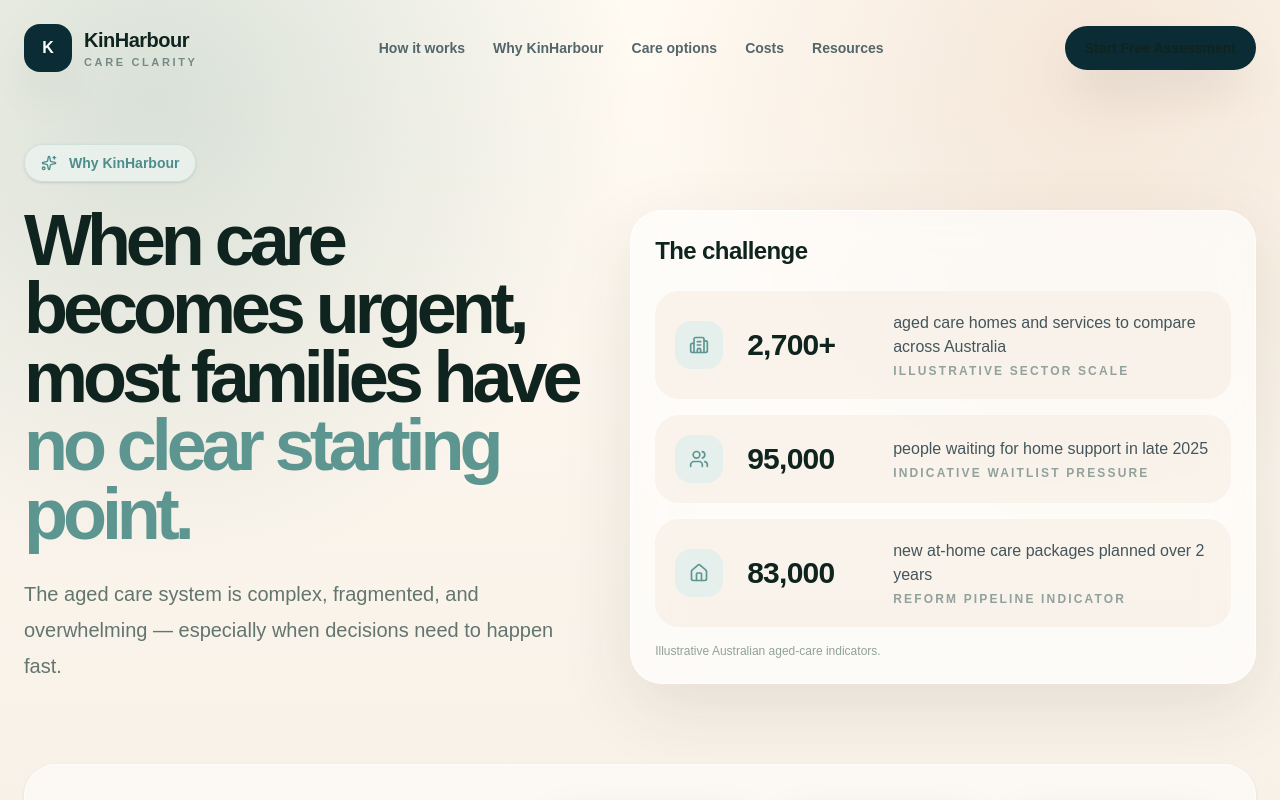
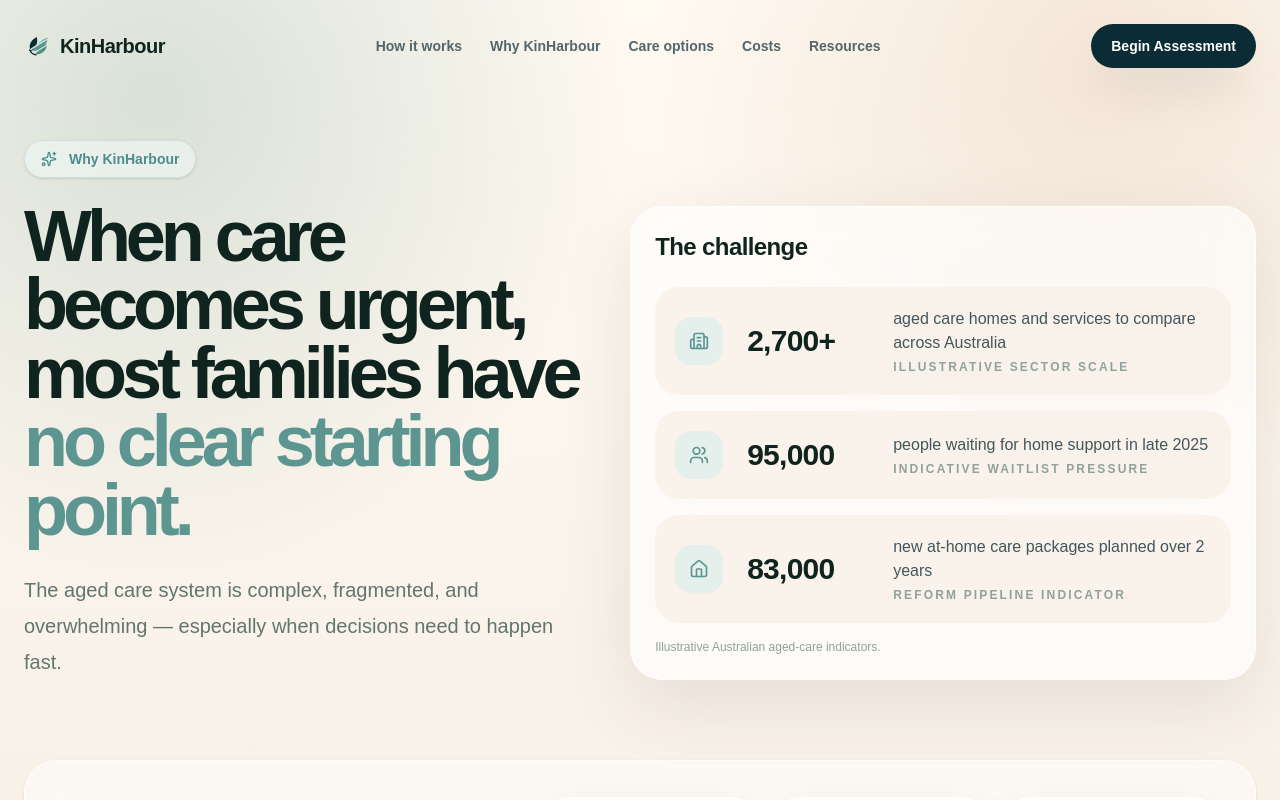
Before and after one commit to Mattrix07/kinharbour, a Next.js app: page /why-kinharbour in a window 1280 px wide. Shown: the top 800 px of the page. Built offline with nearby package versions, Linux system fonts and the light colour scheme.

Commit message:
Update Why KinHarbour logo and CTA

```diff
--- a/app/why-kinharbour/page.tsx
+++ b/app/why-kinharbour/page.tsx
@@ -26,15 +26,25 @@ const solution = [
   [Users, "Shared planning", "One place for the whole family."],
 ] as const;
 
+function KinHarbourLogo() {
+  return (
+    <svg className="h-7 w-7 text-[#5d9691]" viewBox="0 0 64 64" fill="none" aria-hidden="true">
+      <path d="M13.5 38.5C11.1 27.2 17.8 17.3 29.2 11.5c2.5 9.9.3 20.7-7.1 28.1-2.3 2.3-5.1 4-8.6 5.1Z" fill="#0b2c34" />
+      <path d="M18.5 42.7c10.5-15.3 22-25.2 34.6-29.5.9 11.5-5.3 21.8-16 27-5.6 2.7-11.7 3.5-18.6 2.5Z" fill="currentColor" />
+      <path d="M24.1 50.1c8.4-12.4 17.9-19.6 28.4-21.6-.6 9.7-6.4 17.7-15.2 21.2-4.1 1.6-8.4 1.8-13.2.4Z" fill="#4f8f83" />
+      <path d="M15 40.4c10.4-8 21.3-14.4 36.2-23.1" stroke="#d5e8df" strokeWidth="3.2" strokeLinecap="round" />
+      <path d="M23.8 49.1c7.9-6.9 16-12.2 27-18.3" stroke="#d5e8df" strokeWidth="2.8" strokeLinecap="round" />
+      <path d="M13.2 40.8c1.9 5.9 6.5 9.7 13.8 11.6" stroke="#0b2c34" strokeWidth="3.2" strokeLinecap="round" />
+    </svg>
+  );
+}
+
 function Header() {
   return (
     <nav className="mx-auto flex max-w-7xl items-center justify-between px-6 py-6">
-      <a href="/" className="flex items-center gap-3">
-        <div className="flex h-12 w-12 items-center justify-center rounded-2xl bg-[#0b2c34] font-semibold text-white shadow-2xl shadow-slate-950/15">K</div>
-        <div>
-          <div className="text-xl font-semibold tracking-tight">KinHarbour</div>
-          <div className="text-[11px] font-bold uppercase tracking-[0.24em] text-[#758a82]">Care clarity</div>
-        </div>
+      <a href="/" className="flex items-center gap-2 text-[#0b2c34]">
+        <KinHarbourLogo />
+        <div className="text-xl font-semibold tracking-tight">KinHarbour</div>
       </a>
 
       <div className="hidden items-center gap-7 text-sm font-semibold text-[#53666a] lg:flex">
@@ -45,8 +55,8 @@ function Header() {
         <a href="/dashboard" className="transition hover:text-[#0b2c34]">Resources</a>
       </div>
 
-      <a href="/assessment" className="inline-flex items-center gap-2 rounded-full bg-[#0b2c34] px-5 py-3 text-sm font-semibold text-white shadow-2xl shadow-slate-950/15 transition hover:-translate-y-0.5">
-        Start Free Assessment
+      <a href="/assessment" className="inline-flex items-center gap-2 rounded-full bg-[#0b2c34] px-5 py-3 text-sm font-semibold !text-white shadow-2xl shadow-slate-950/15 transition hover:-translate-y-0.5">
+        Begin Assessment
       </a>
     </nav>
   );
```
